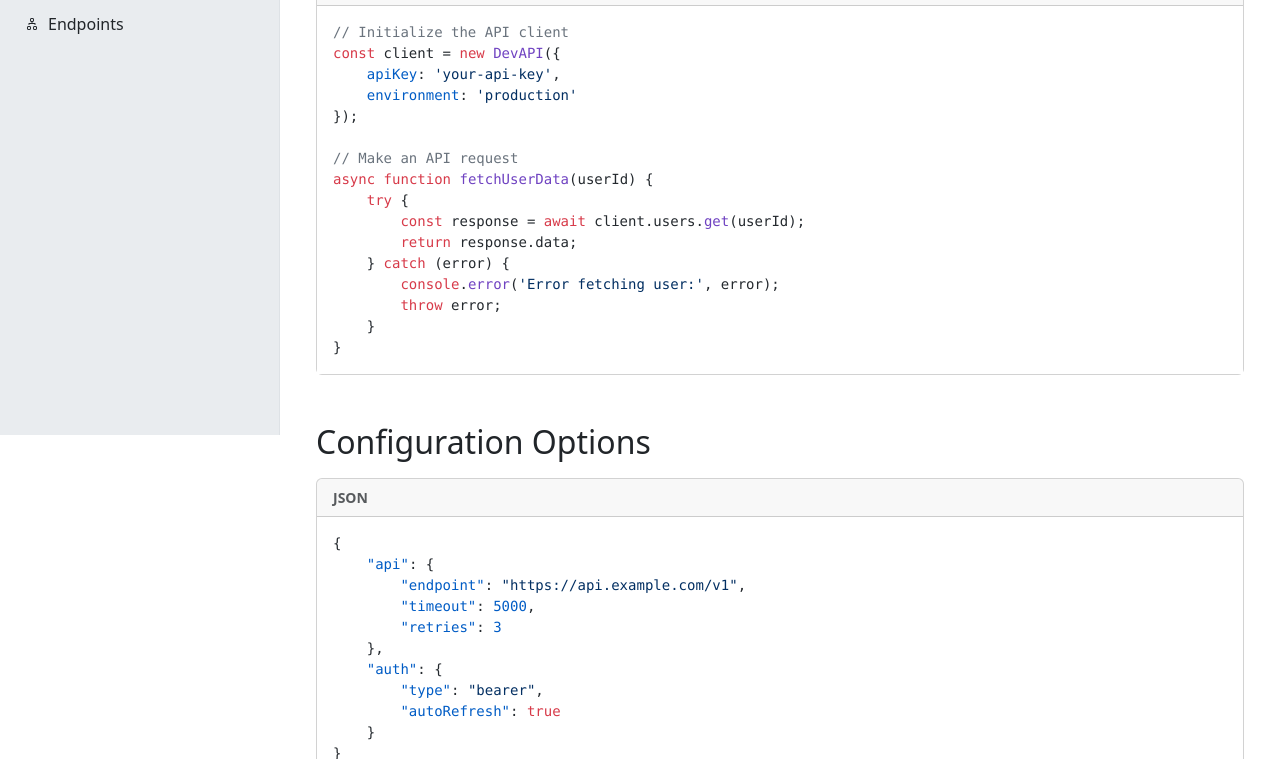
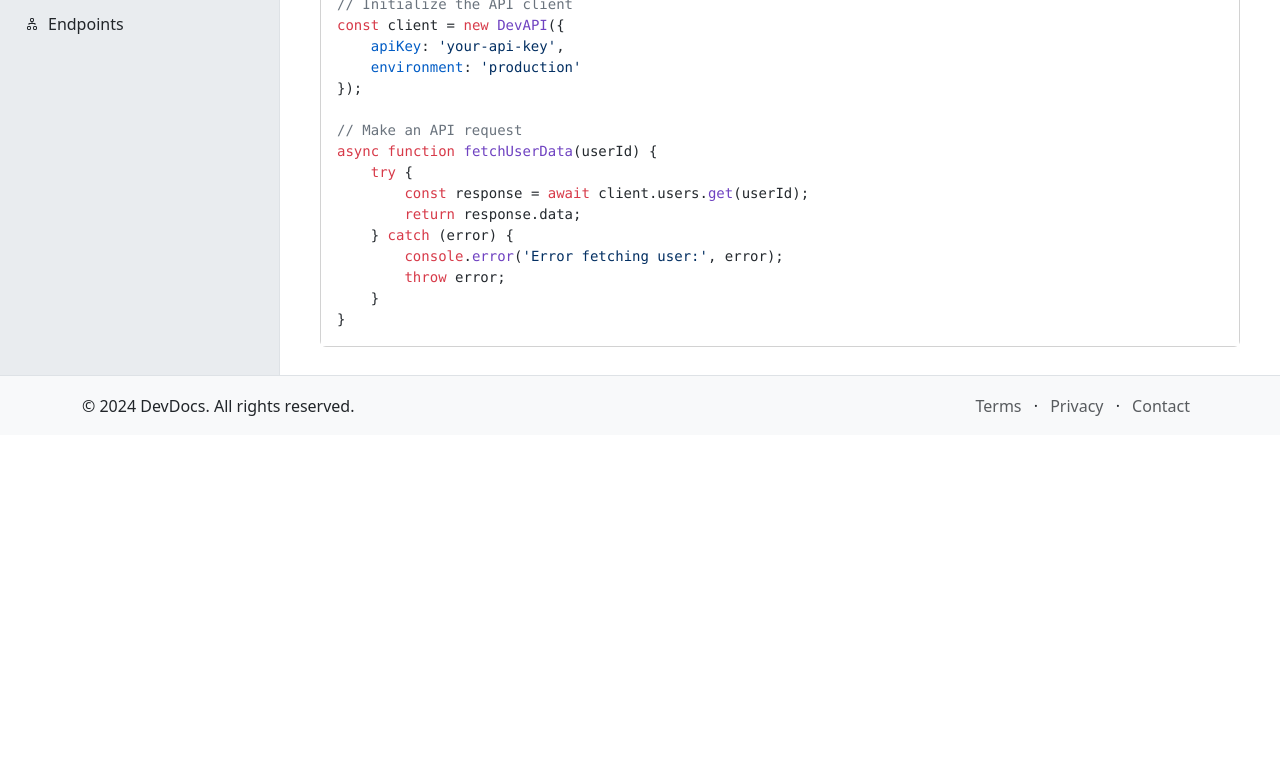
Before and after one commit to kait-nelson/ldx-integration-documentation-dev, a plain HTML site: page docs/test.html in a window 1280 px wide. Shown: the part 365-1124 px from the top of the page. After the commit the page ends 800 px from the top, so only its background shows below. Drawn offline with nearby package versions, Linux system fonts and the light colour scheme.

Commit message:
Update styles.css

```diff
--- a/docs/css/styles.css
+++ b/docs/css/styles.css
@@ -1,6 +1,7 @@
 /* CSS Variables */
 :root {
     --header-height: 60px;
+    --footer-height: 60px;
     --sidebar-width: 280px;
     --transition-speed: 0.3s;
 }
@@ -8,8 +9,9 @@
 /* Base Layout */
 body {
     min-height: 100vh;
-    display: flex;
-    flex-direction: column;
+    margin: 0;
+    padding: 0;
+    overflow: hidden;
 }
 
 /* Header Styles */
@@ -27,13 +29,13 @@ header {
 /* Sidebar Styles */
 #sidebar {
     width: var(--sidebar-width);
-    transition: margin var(--transition-speed) ease-in-out;
     position: fixed;
     top: var(--header-height);
-    bottom: 0;
+    bottom: var(--footer-height);
     overflow-y: auto;
     background-color: var(--bs-secondary-bg);
     z-index: 1020;
+    transition: margin var(--transition-speed) ease-in-out;
 }
 
 @media (max-width: 768px) {
@@ -47,16 +49,22 @@ header {
 
 /* Main Content Area */
 main {
-    margin-top: var(--header-height);
-    margin-left: var(--sidebar-width);
-    flex: 1;
+    position: fixed;
+    top: var(--header-height);
+    right: 0;
+    bottom: var(--footer-height);
+    left: var(--sidebar-width);
+    overflow-y: auto;
     background-color: var(--bs-body-bg);
-    min-height: calc(100vh - var(--header-height));
+}
+
+main .container {
+    padding: 2rem 1rem;
 }
 
 @media (max-width: 768px) {
     main {
-        margin-left: 0;
+        left: 0;
     }
 }
 
@@ -179,6 +187,25 @@ main {
     visibility: visible;
 }
 
+/* Footer Styling */
+footer {
+    height: var(--footer-height);
+    background-color: var(--bs-tertiary-bg);
+    position: fixed;
+    bottom: 0;
+    right: 0;
+    left: 0;
+    z-index: 1010;
+    display: flex;
+    align-items: center;
+    border-top: 1px solid var(--bs-border-color);
+}
+
+footer a {
+    text-decoration: none;
+    margin: 0 0.5rem;
+}
+
 /* Theme Transition Effects */
 * {
     transition: background-color var(--transition-speed) ease-in-out,
@@ -190,19 +217,6 @@ main {
 /* Disable transitions temporarily */
 .no-transition * {
     transition: none !important;
-}
-
-/* Footer Styling */
-footer {
-    background-color: var(--bs-tertiary-bg);
-    padding: 1rem 0;
-    position: relative;
-    z-index: 1010;
-}
-
-footer a {
-    text-decoration: none;
-    margin: 0 0.5rem;
 }
 
 /* Scrollbar Styling */
@@ -224,10 +238,10 @@ footer a {
     background: var(--bs-primary);
 }
 
-/* Toast Notification for Theme Change */
+/* Toast Notification */
 .theme-toast {
     position: fixed;
-    bottom: 1rem;
+    bottom: calc(var(--footer-height) + 1rem);
     right: 1rem;
     z-index: 1050;
     opacity: 0;
```
